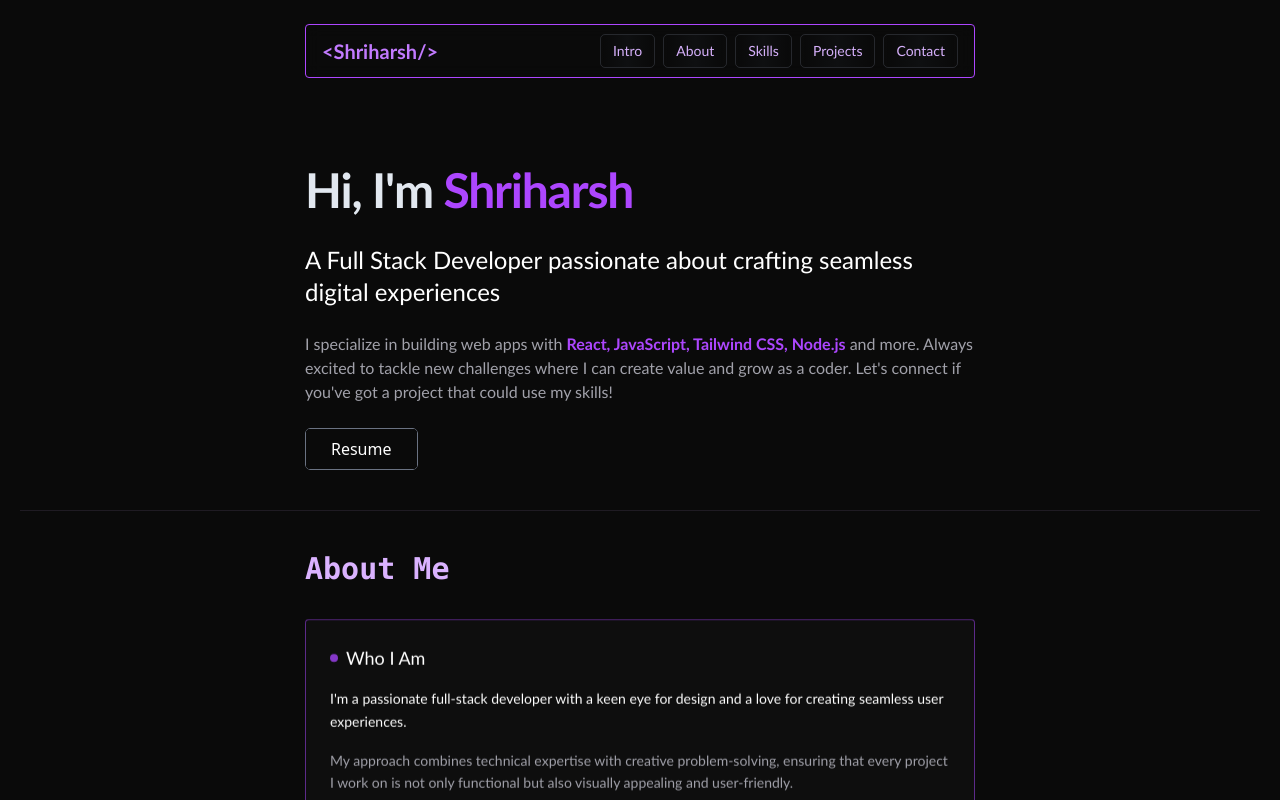
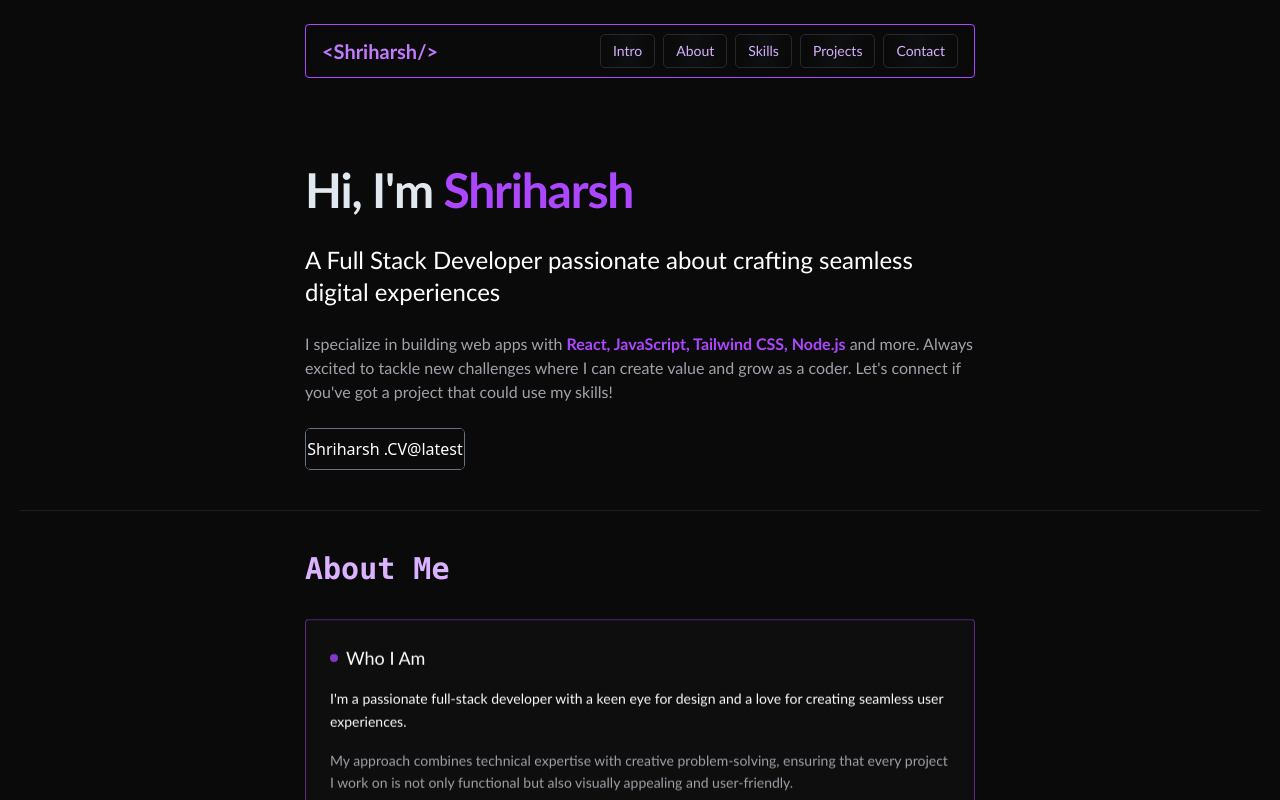
Before and after one commit to HarshNandigamwar/Shriharsh-Portfolio, a React (Vite) app: page / in a window 1280 px wide. Shown: the top 800 px of the page. Built offline with nearby package versions, Linux system fonts and the light colour scheme.

Commit message:
cv button

```diff
--- a/src/components/CustomBtn/CustomBtn.css
+++ b/src/components/CustomBtn/CustomBtn.css
@@ -51,6 +51,7 @@
   overflow: hidden;
   padding: 0.5rem 0.5rem;
   position: relative;
+  width: 160px;
 }
 
 .btn-53 .original {
--- a/src/components/CustomBtn/CustomBtn.jsx
+++ b/src/components/CustomBtn/CustomBtn.jsx
@@ -4,7 +4,7 @@ const CustomBtn = () => {
   return (
     <div className="mainBTN">
       <button className="btn-53">
-        <div className="original">Resume </div>
+        <div className="original">Shriharsh .CV@latest</div>
         <div className="letters">
           <span>D</span>
           <span>o</span>
```
